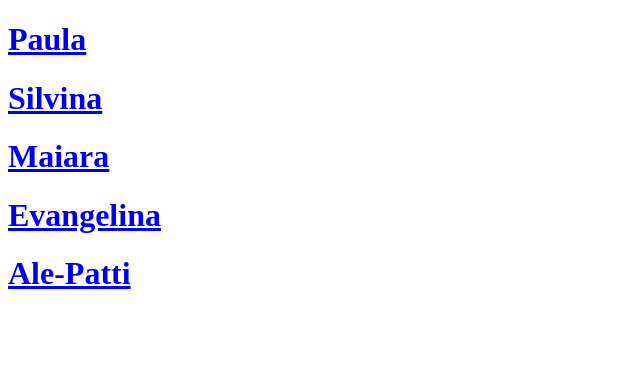
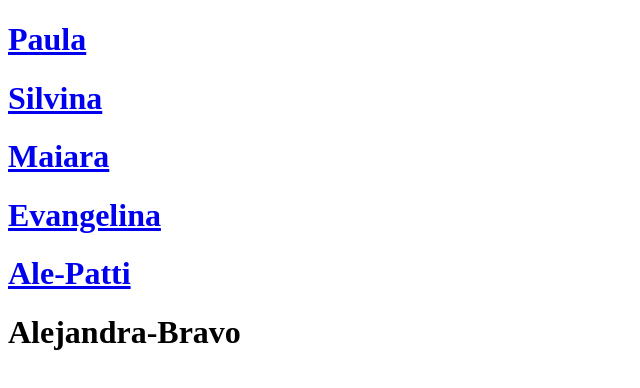
Before and after one commit to sapuru/portfolioComun-Auka, a plain HTML site: page index.html in a window 1280 px wide. Shown: the whole page, without its empty margins (0-640 px from the left). Drawn offline with Linux system fonts and the light colour scheme.

Commit message:
trabajo Rompecabezas-Recargado
Alejandra

```diff
--- a/index.html
+++ b/index.html
@@ -11,6 +11,6 @@
 	    <h1><a href="/portfolio/MapaInteractivoPorMaiaraCercasi/index.html">Maiara</a></h1>
 	    <h1><a href="/portfolio/evangelina_oviedo_encuestados/index.html">Evangelina</a></h1>
 	    <h1><a href="/portfolio/AlePatti-Pixel-Art/index.html">Ale-Patti</a></h1>
-
+	    <h1><a href="/porfolio/Rompecabezas_Recargado/juego.html"></a>Alejandra-Bravo</h1>
 	  </body>
 	  </html>
```
